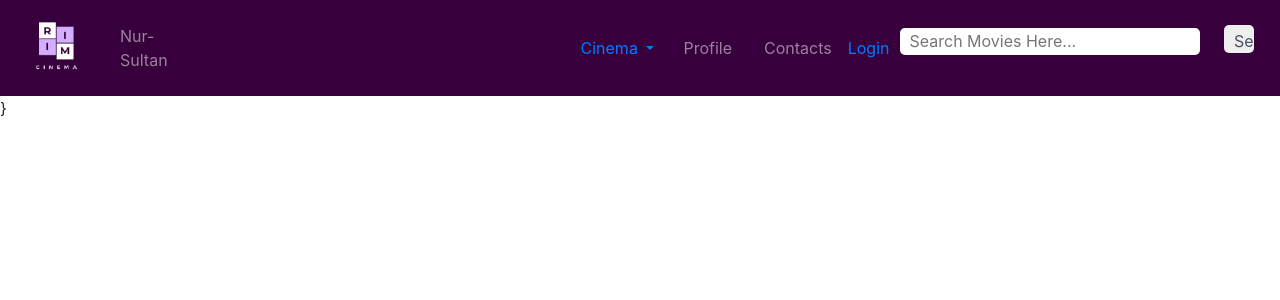
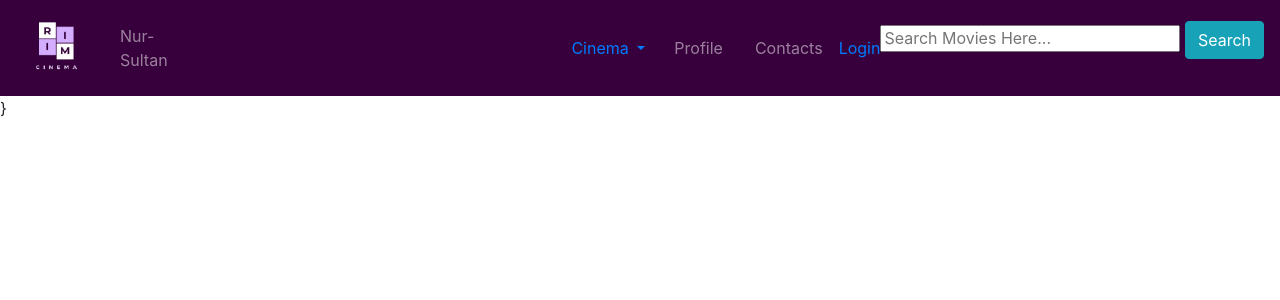
Before and after one commit to Petroguw/Cinema_1.0, a PHP site: page /index.php in a window 1280 px wide. Shown: the top 300 px of the page. Run offline with PHP 8.4, Linux system fonts and the light colour scheme; data that the repository does not hold is empty; some libraries are stand-ins or nearby versions.

Commit message:
Add files via upload

```diff
--- a/header.php
+++ b/header.php
@@ -3,7 +3,9 @@ include('config.php');
 session_start();
 
 ?>
-<link rel="stylesheet" href="Main.css">
+<link rel="stylesheet" href="header.css">
+    <link rel="stylesheet" href="https://maxcdn.bootstrapcdn.com/bootstrap/4.0.0/css/bootstrap.min.css" integrity="sha384-Gn5384xqQ1aoWXA+058RXPxPg6fy4IWvTNh0E263XmFcJlSAwiGgFAW/dAiS6JXm"
+        crossorigin="anonymous">
 <nav class="navbar navbar-expand-md navbar-dark sticky-top" style="background-color: #37003c">
         <a href="Main.php">     <img src="logo.jpg" width="80"
         height="80" alt="hi" title="next page"></a>
@@ -50,21 +52,25 @@ session_start();
             <div class="clear"></div>
                 <div class="clear"></div>
 
-<div class="block">
-    <div class="wrap">
-
-        <form action="process_search.php" id="reservation-form" method="post" onsubmit="myFunction()">
+<div>
+                    <ul class="navbar-nav">
+        <li>
+                <form action="process_search.php" id="reservation-form" method="post" onsubmit="myFunction()">
                <fieldset>
                 <div class="field" >
 
 
                                 <input type="text" placeholder="Search Movies Here..." style="height:27px;width:300px"  required id="search111" name="search">
+                                <button type="submit" value="Search"  class="btn btn-info">
+    <span class="glyphicon glyphicon-search"></span> Search
+  </button>
 
-                                <input type="submit" value="Search" style="height:28px;width:30px; padding-top:4px" id="button111">
-    </div>
+                                <!-- <input type="submit" value="Search" style="height:28px;width:30px; padding-top:4px" id="button111"> -->
+                 </div>
 
                </fieldset>
             </form>
+        </li>
             <div class="clear"></div>
    </div>
 
```
